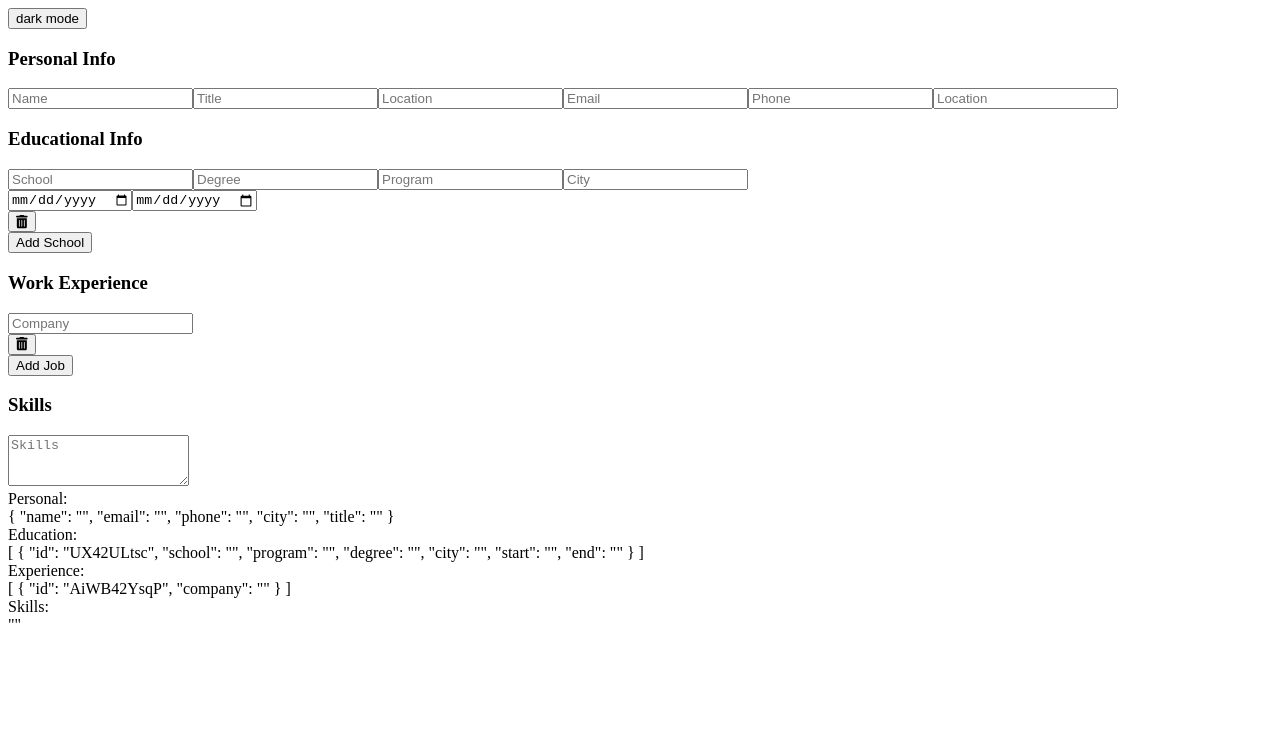
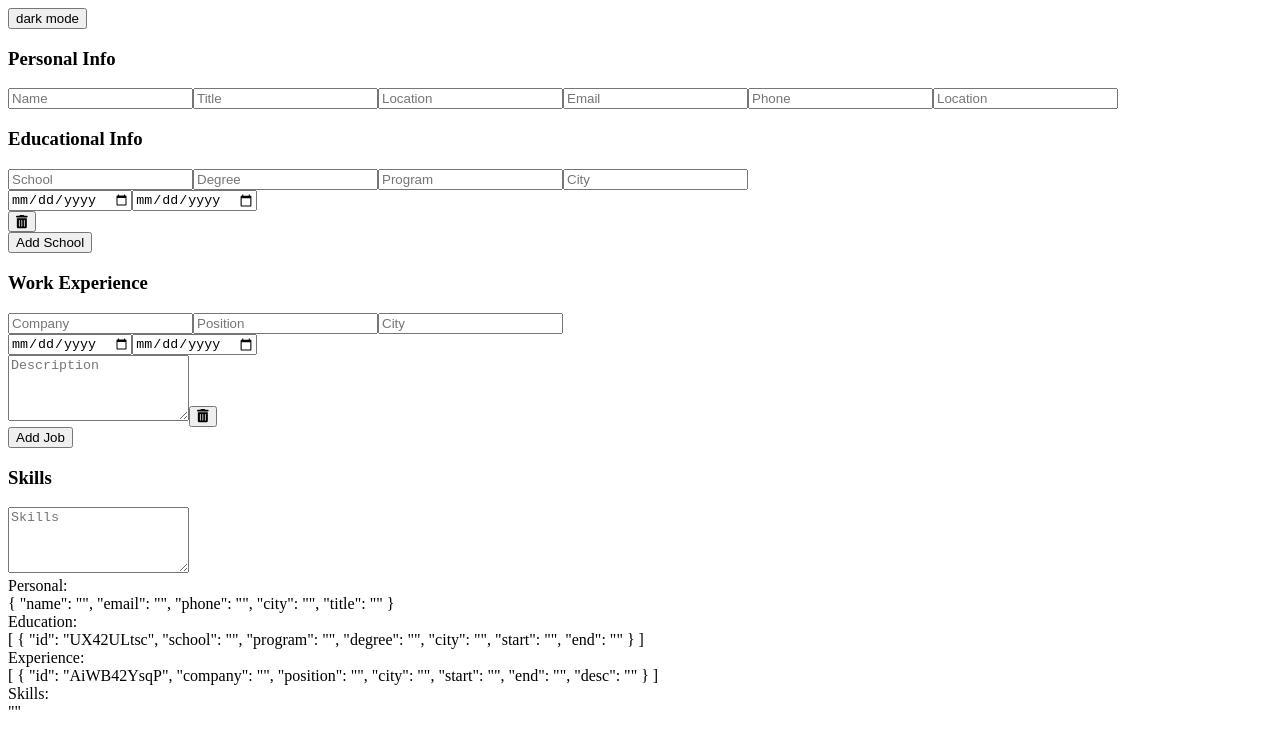
Before and after one commit to danranges/cv-project, a React (Create React App) app: page / in a window 1280 px wide. Shown: the top 748 px of the page. Built offline with nearby package versions, Linux system fonts and the light colour scheme.

Commit message:
Add additiona work experience input fields

```diff
--- a/src/components/SkillsInput.jsx
+++ b/src/components/SkillsInput.jsx
@@ -17,7 +17,7 @@ class SkillsInput extends React.Component {
           placeholder='Skills'
           value={skills}
           className='border-2 border-indigo-200 p-1 w-80 rounded-md'
-          rows='3'
+          rows='4'
           onChange={(e) => handleChange(e, "skills")}></textarea>
       </div>
     );
--- a/src/components/WorkInput.jsx
+++ b/src/components/WorkInput.jsx
@@ -7,6 +7,11 @@ class WorkInput extends React.Component {
   state = {
     id: this.props.id,
     company: this.props.company,
+    position: this.props.position,
+    city: this.props.city,
+    start: this.props.start,
+    end: this.props.end,
+    desc: this.props.desc,
   };
 
   handleChange = (e) => {
@@ -24,15 +29,51 @@ class WorkInput extends React.Component {
 
     return (
       <div className='flex flex-col my-1 p-2 bg-indigo-50 rounded-md shadow-sm self-center items-center'>
-        <div className='flex mx-0.5'>
+        <input
+          name='company'
+          type='text'
+          placeholder='Company'
+          value={this.state.company}
+          onChange={this.handleChange}
+          className='border-2 border-indigo-200 p-1 w-80 rounded-md mb-1'></input>
+        <input
+          name='position'
+          type='text'
+          placeholder='Position'
+          value={this.state.position}
+          onChange={this.handleChange}
+          className='border-2 border-indigo-200 p-1 w-80 rounded-md mb-1'></input>
+        <input
+          name='city'
+          type='text'
+          placeholder='City'
+          value={this.state.city}
+          onChange={this.handleChange}
+          className='border-2 border-indigo-200 p-1 w-80 rounded-md mb-1'></input>
+        <div className='flex mb-1'>
           <input
-            name='company'
-            type='text'
-            placeholder='Company'
-            value={this.state.company}
+            name='start'
+            type='date'
+            placeholder='From'
+            value={this.state.start}
             onChange={this.handleChange}
-            className='border-2 border-indigo-200 p-1 w-80 rounded-md'></input>
+            className='border-2 border-indigo-200 p-1 w-40 rounded-md placeholder:text-gray-400'></input>
+          <input
+            name='end'
+            type='date'
+            placeholder='To'
+            value={this.state.end}
+            onChange={this.handleChange}
+            className='border-2 border-indigo-200 p-1 w-40 rounded-md'></input>
         </div>
+        <textarea
+          name='desc'
+          type='text'
+          placeholder='Description'
+          value={this.state.desc}
+          rows='4'
+          onChange={this.handleChange}
+          className='border-2 border-indigo-200 p-1 w-80 rounded-md mb-2'></textarea>
         <button onClick={() => handleDelete(this.state, "work")}>
           <FontAwesomeIcon icon={faTrashCan} className='text-indigo-900' />
         </button>
--- a/src/components/WorkInputsSection.jsx
+++ b/src/components/WorkInputsSection.jsx
@@ -20,6 +20,11 @@ class WorkInputsSection extends React.Component {
       {
         id: generate(),
         company: "",
+        position: "",
+        city: "",
+        start: "",
+        end: "",
+        desc: "",
       },
     );
   };
@@ -28,13 +33,18 @@ class WorkInputsSection extends React.Component {
     const { work, handleChange, handleDelete } = this.props;
     return (
       <div className='flex flex-col w-full self-center p-2'>
-        {work.map(({ id, company }) => {
+        {work.map(({ id, company, position, city, start, end, desc }) => {
           return (
             <WorkInput
               key={id}
               pushChange={handleChange}
               handleDelete={handleDelete}
               company={company}
+              position={position}
+              city={city}
+              start={start}
+              end={end}
+              desc={desc}
               id={id}
             />
           );
```
